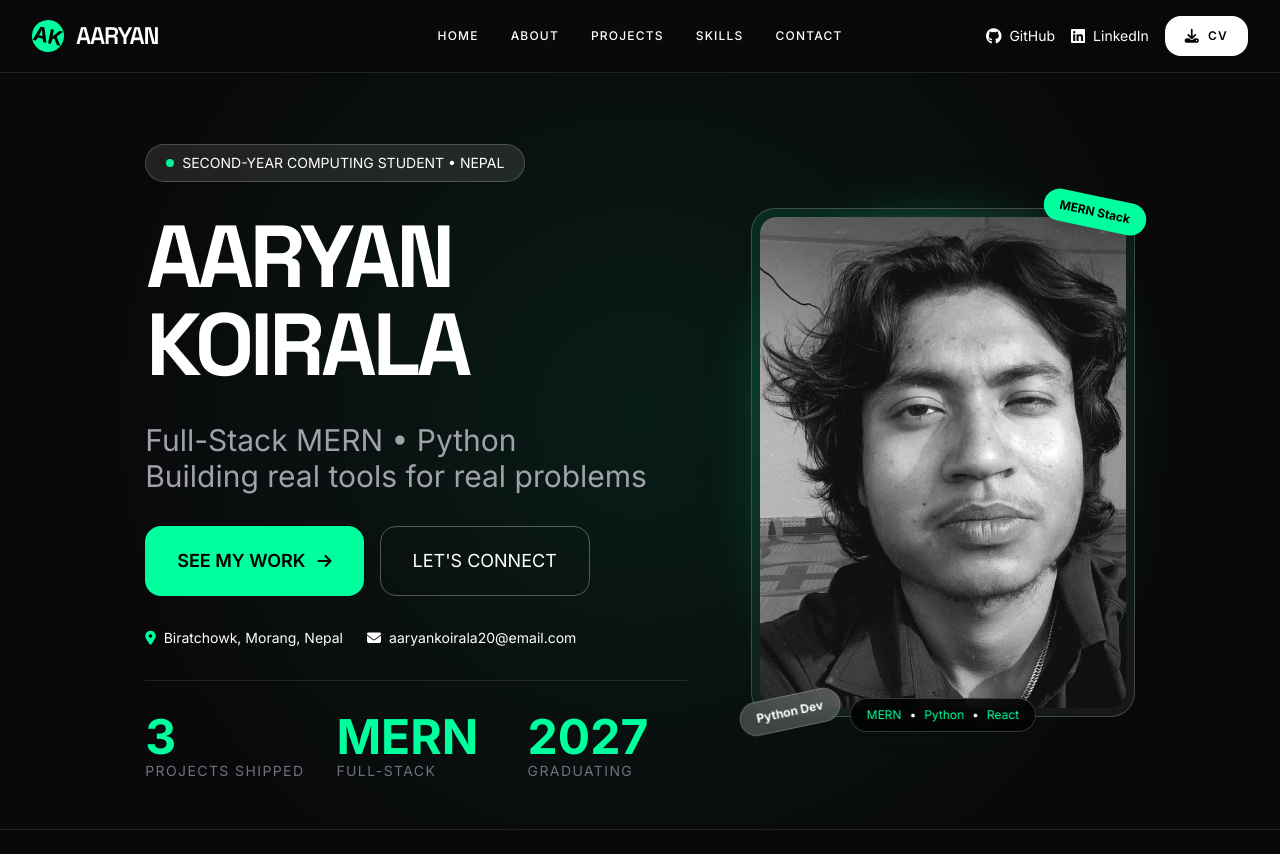
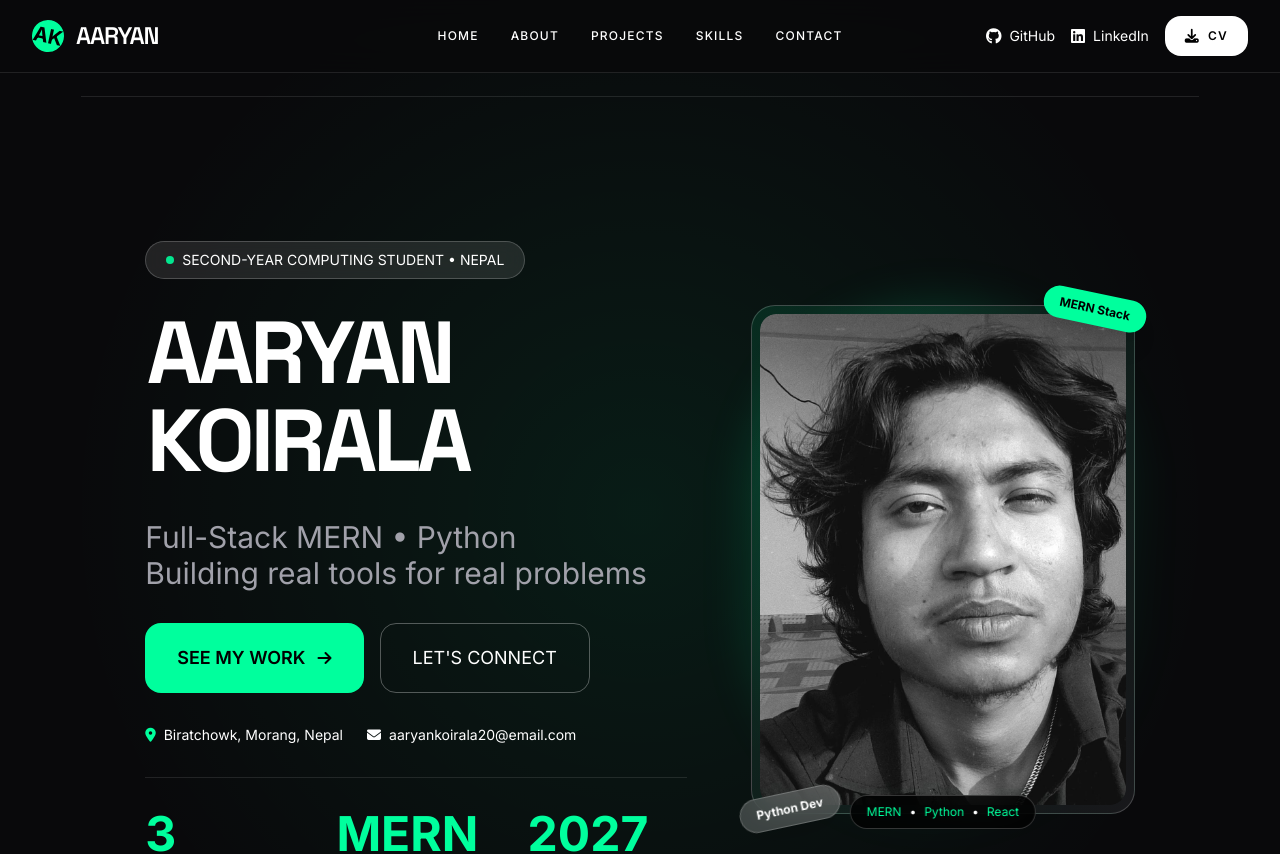
Before and after one commit to Aaryan-dw/aaryanko-, a React (Vite) app: page / in a window 1280 px wide. Shown: the top 854 px of the page. Built offline with nearby package versions, Linux system fonts and the light colour scheme.

Commit message:
Updated HeroSection

```diff
--- a/src/components/HeroSection.jsx
+++ b/src/components/HeroSection.jsx
@@ -4,6 +4,7 @@ import React from 'react';
 const HeroSection = () => {
   return (
     <header id="home" className="min-h-screen hero-bg flex items-center pt-20 md:pt-24">
+      <section id="about" className="max-w-screen-2xl mx-auto px-8 py-24 border-t border-white/10">
       <div className="max-w-screen-2xl mx-auto px-4 md:px-8 py-6 md:py-12">
         {/* Stack on mobile, side by side on desktop */}
         <div className="flex flex-col md:flex-row md:items-center gap-6 md:gap-16">
@@ -104,6 +105,7 @@ const HeroSection = () => {
           </div>
         </div>
       </div>
+      </section>
     </header>
   );
 };
```
